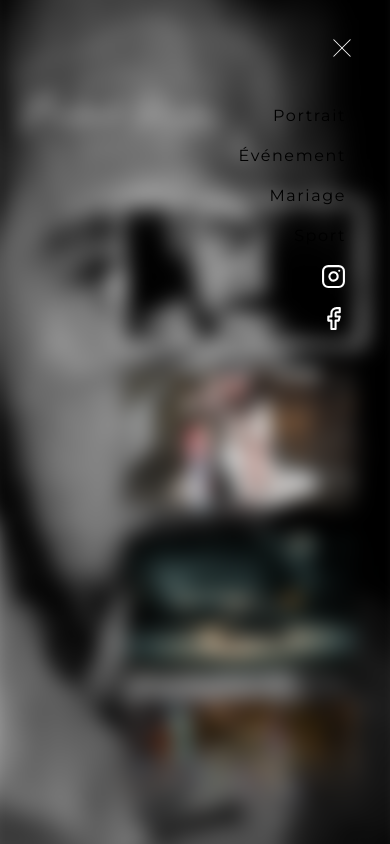
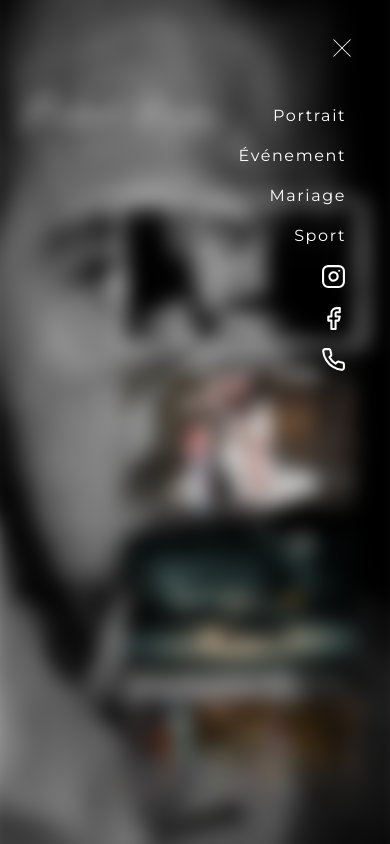
Before and after one commit to MickaelAustoni/ms-photographer, a Next.js app: page / in a window 390 px wide. Both pictures are taken after a click on the button 342 px from the left and 48 px from the top of the page. Built offline with nearby package versions, Linux system fonts and the light colour scheme.

Commit message:
feat: add phone

```diff
--- a/src/components/Menu/NavMenu.tsx
+++ b/src/components/Menu/NavMenu.tsx
@@ -29,7 +29,7 @@ const variants = {
 
 export default function NavMenu({isOpen, onClose}: NavMenuProps) {
   return (
-    <nav className={"absolute right-9 top-24 text-right z-[300]"} style={{
+    <nav className={"absolute right-9 top-24 text-right text-white z-[300]"} style={{
       display: isOpen ? "block" : "none"
     }}>
       <motion.ul
@@ -51,8 +51,7 @@ export default function NavMenu({isOpen, onClose}: NavMenuProps) {
         </motion.li>
         <motion.li className={"p-2 tracking-widest"} variants={variants}>
           <a href={"https://www.instagram.com/michael_sanchez_photographie/"} target={"_blank"} rel={"noreferrer"}>
-            <Image src={"/images/svg/instagram.svg"} alt={"Instagram"} width="25" height="25"
-                   className={"inline-block hover:opacity-[0.7]"}/>
+            <Image src={"/images/svg/instagram.svg"} alt={"Instagram"} width="25" height="25" className={"inline-block hover:opacity-[0.7]"}/>
           </a>
         </motion.li>
         <motion.li className={"p-2 tracking-widest"} variants={variants}>
@@ -60,6 +59,11 @@ export default function NavMenu({isOpen, onClose}: NavMenuProps) {
             <Image src={"/images/svg/facebook.svg"} alt={"Facebook"} width="25" height="25" className={"inline-block hover:opacity-[0.7]"}/>
           </a>
         </motion.li>
+        <motion.li className={"p-2 tracking-widest"} variants={variants}>
+          <a href={"tel:"} rel={"noreferrer"}>
+            <Image src={"/images/svg/phone.svg"} alt={"Téléphone"} width="25" height="25" className={"inline-block hover:opacity-[0.7]"}/>
+          </a>
+        </motion.li>
       </motion.ul>
     </nav>
   )
```
Also changed, not shown: public/images/svg/phone.svg (added).
